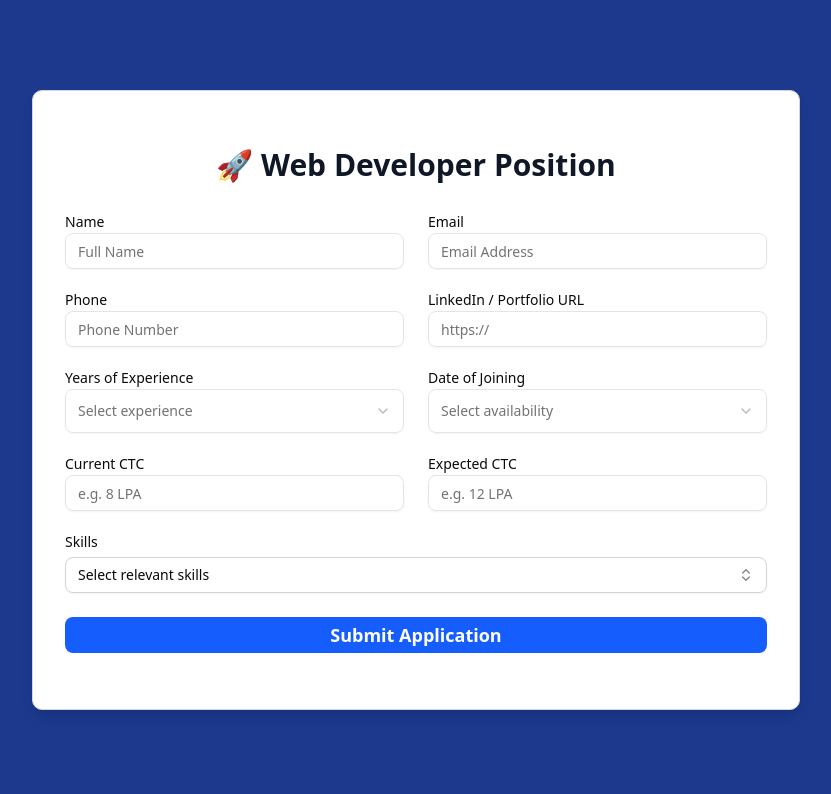
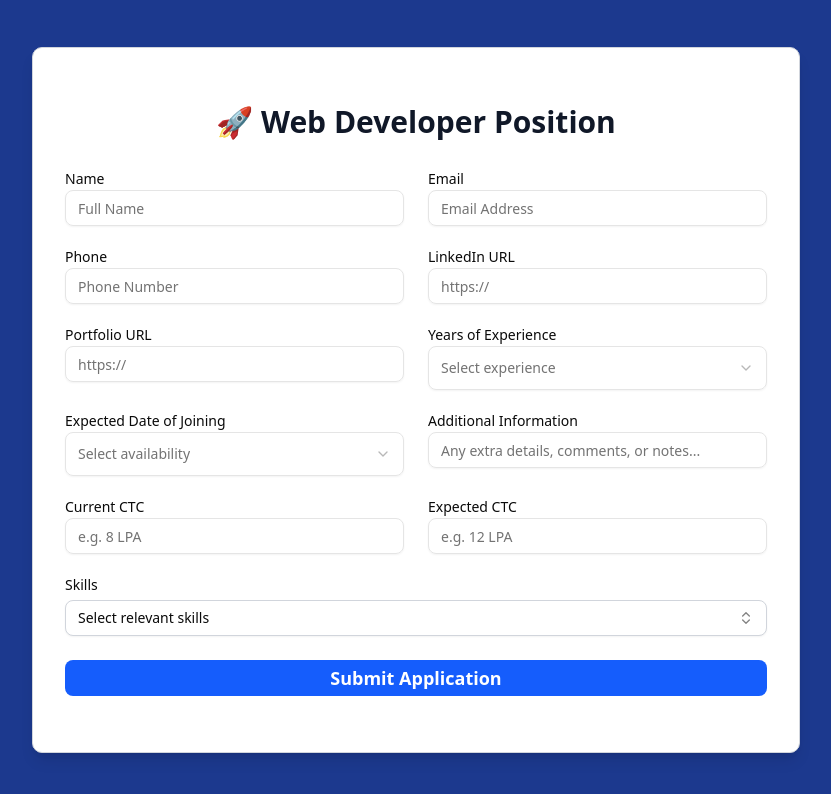
Before and after one commit to BookingjiniWeb/domain-look-up, a Next.js app: page /dev-carrer in a window 1280 px wide. Shown: the top 794 px of the page, without its empty margins (224-1055 px from the left). Built offline with nearby package versions, Linux system fonts and the light colour scheme.

Commit message:
Update the

```diff
--- a/src/app/api/dev-data/route.js
+++ b/src/app/api/dev-data/route.js
@@ -15,6 +15,8 @@ export async function POST(req) {
             email,
             phone,
             linkedin,
+            portfolio,
+            additionalInfo,
             exp,
             doj,
             ctc,
@@ -45,6 +47,8 @@ export async function POST(req) {
             doj,
             ctc,
             expected,
+            portfolio,
+            additionalInfo,
             skills: skillValues,
         });
 
--- a/src/app/dev-carrer/page.jsx
+++ b/src/app/dev-carrer/page.jsx
@@ -89,6 +89,8 @@ export default function CareerPage() {
         ctc: "",
         expected: "",
         position: "",
+        portfolio: "",
+        additionalInfo: "",
         doj: "",
         skills: [],
     })
@@ -141,6 +143,8 @@ export default function CareerPage() {
                     linkedin: "",
                     exp: "",
                     ctc: "",
+                    additionalInfo: "",
+                    portfolio: "",
                     expected: "",
                     position: "",
                     doj: "",
@@ -206,13 +210,24 @@ export default function CareerPage() {
 
                         {/* LinkedIn */}
                         <div className="flex flex-col w-full">
-              <Label>LinkedIn / Portfolio URL</Label>
+                            <Label>LinkedIn  URL</Label>
                             <Input
                                 className="mt-1 w-full"
                                 type="url"
                                 placeholder="https://"
                                 value={form.linkedin}
                                 onChange={(e) => setForm({ ...form, linkedin: e.target.value })}
+                            />
+                        </div>
+                        {/* port foloif */}
+                        <div className="flex flex-col w-full">
+                            <Label>Portfolio URL</Label>
+                            <Input
+                                className="mt-1 w-full"
+                                type="url"
+                                placeholder="https://"
+                                value={form.portfolio}
+                                onChange={(e) => setForm({ ...form, portfolio: e.target.value })}
                             />
                         </div>
 
@@ -235,7 +250,7 @@ export default function CareerPage() {
 
                         {/* DOJ */}
                         <div className="flex flex-col w-full">
-              <Label>Date of Joining</Label>
+                            <Label>Expected Date of Joining</Label>
                             <Select value={form.doj} onValueChange={(val) => setForm({ ...form, doj: val })}>
                                 <SelectTrigger className="mt-1 min-h-[44px] w-full flex justify-between items-center px-3">
                                     <SelectValue placeholder="Select availability" />
@@ -247,6 +262,19 @@ export default function CareerPage() {
                                     <SelectItem value="morethan30">More than 30 days</SelectItem>
                                 </SelectContent>
                             </Select>
+                        </div>
+                        {/* Additional Info */}
+                        <div className="flex flex-col w-full">
+                            <Label>Additional Information</Label>
+                            <Input
+                                className="mt-1 w-full"
+                                placeholder="Any extra details, comments, or notes..."
+                                value={form.additionalInfo}
+                                onChange={(e) =>
+                                    setForm({ ...form, additionalInfo: e.target.value })
+                                }
+
+                            />
                         </div>
 
                         {/* CTC */}
@@ -274,6 +302,7 @@ export default function CareerPage() {
                             </>
                         )}
 
+
                         {/* Skills */}
                         <div className="md:col-span-2 flex flex-col w-full">
                             <Label className="mb-2">Skills</Label>
@@ -290,8 +319,7 @@ export default function CareerPage() {
                             <Button
                                 type="submit"
                                 disabled={loading}
-                className={`w-full py-3 text-lg font-semibold rounded-md ${
-                  loading
+                                className={`w-full py-3 text-lg font-semibold rounded-md ${loading
                                     ? "bg-gray-400 cursor-not-allowed"
                                     : "bg-blue-600 hover:bg-blue-700 text-white"
                                     }`}
--- a/src/models/devModels.js
+++ b/src/models/devModels.js
@@ -7,6 +7,7 @@ const ApplicationSchema = new mongoose.Schema(
         email: { type: String, required: true },
         phone: { type: String, required: true },
         linkedin: { type: String },
+        portfolio: { type: String },
         exp: { type: String },
         doj: { type: String },
         ctc: { type: String },
```
Lines whose indentation alone changed are shown as unchanged.
